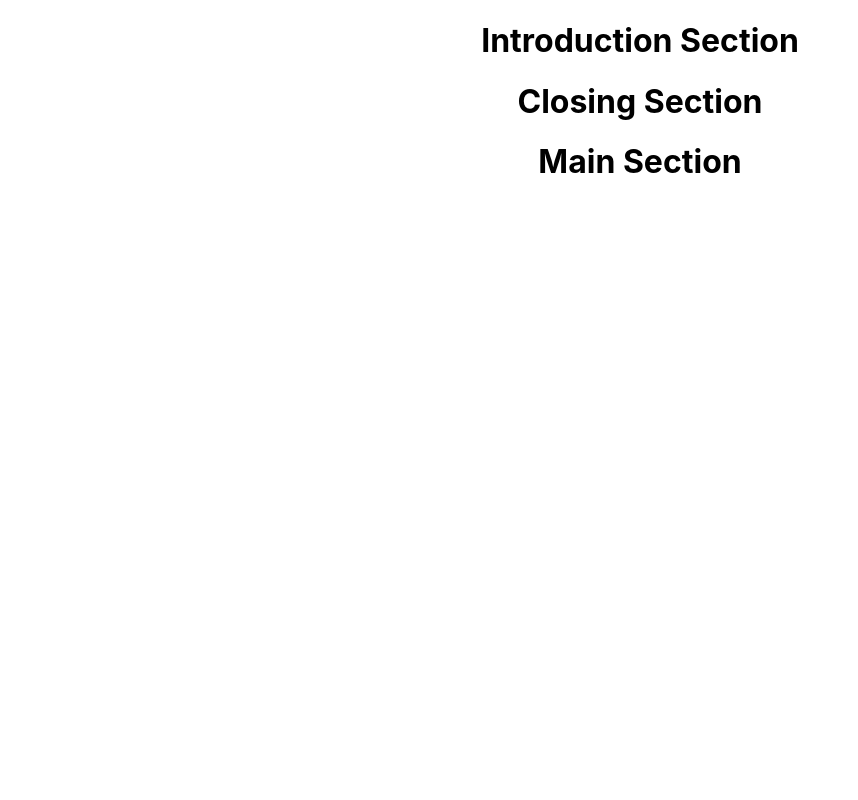
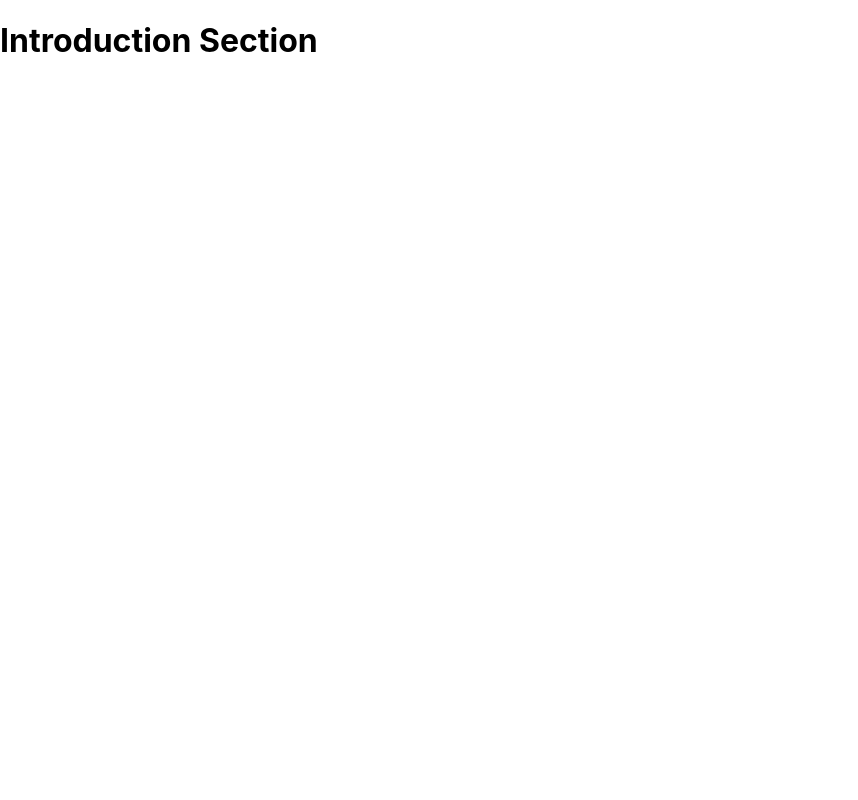
Before and after one commit to BrendonLH/react-portfolio, a React (Create React App) app: page / in a window 1280 px wide. Shown: the top 800 px of the page, without its empty margins (0-858 px from the left). Built offline with nearby package versions, Linux system fonts and the light colour scheme.

Commit message:
added 100vh for each grid section

```diff
--- a/src/App.js
+++ b/src/App.js
@@ -8,8 +8,8 @@ function App() {
   return (
     <div className="App">
       <Introduction/>
+      <Main/>
       <Closing/>
-      <Main/>
     </div>
   );
 }
--- a/src/App.scss
+++ b/src/App.scss
@@ -1,8 +1,4 @@
 .App {
-  text-align: center;
-}
-
-.grid-container {
   display: grid;
   grid-template-columns: 1fr;
   grid-template-rows: 1fr 1fr 1fr;
@@ -11,4 +7,9 @@
     "."
     "."
     ".";
-}
+
+    .intro, .main, .close {
+      min-height: 100vh;
+      max-height: 100vh;
+    }
+  }
```
Also changed, not shown: 1 other file (tests, documents, lock files or other folders).
